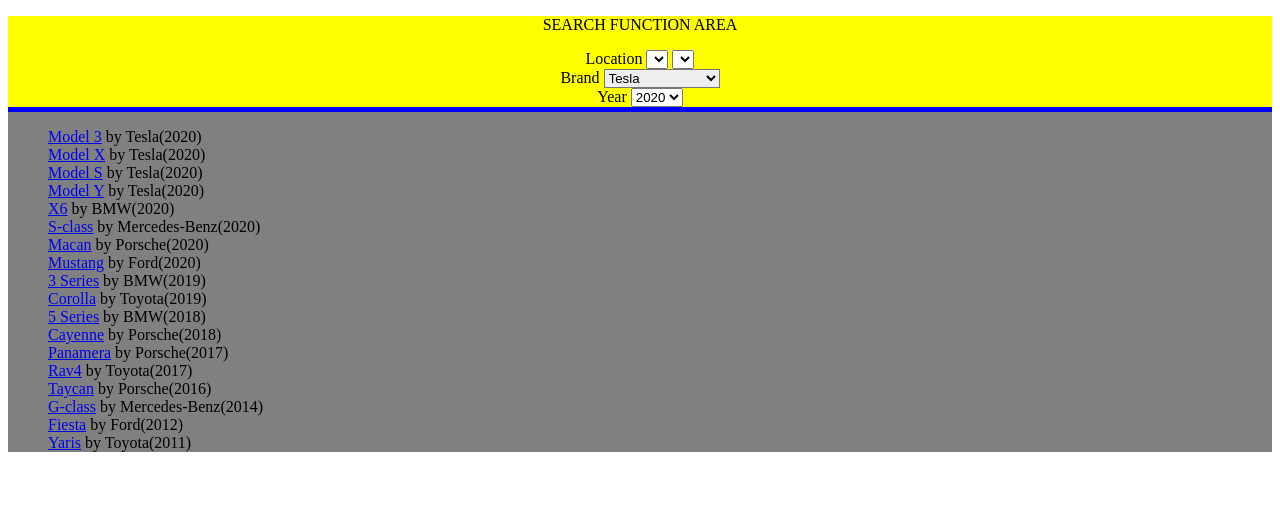
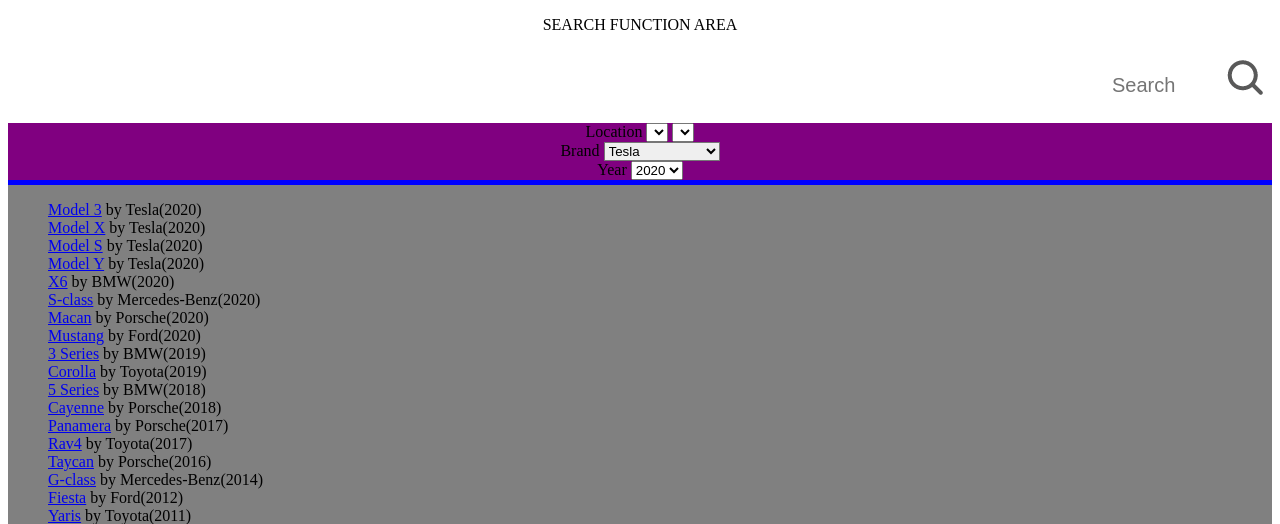
Before and after one commit to gchun88/carbuddy, a Django app: page /list/ in a window 1280 px wide. Shown: the part 98-622 px from the top of the page. Run offline with Django 3.2, Linux system fonts and the light colour scheme; data comes from the database, SQL or seed files in the repository; lists and menus that the app fills with data are empty; some libraries are stand-ins or nearby versions.

Commit message:
Implemented the search bar

```diff
--- a/listing/static/css/styles.css
+++ b/listing/static/css/styles.css
@@ -56,8 +56,8 @@
 
 .search_filter {
 	text-align: center;
-	background-color: yellow;
-}
+/*	background-color: yellow;
+*/}
 
 .car_list {
 	list-style: none;
@@ -78,7 +78,7 @@
 .brand_filter {
 	border-width: 1px;
 	border-style: solid;
-	border-crolor: rgb(118, 118, 118);
+	border-color: rgb(118, 118, 118);
 	border-image: initial;
 }
 
@@ -86,3 +86,34 @@
 	background-color: grey;
 	border-top: 5px solid blue;
 }
+
+.search-box {
+	float: right;
+/*	border: 1px solid black;
+*/	margin-bottom: 20px;
+}
+.search-box form {
+	font-size: 0;
+}
+
+.search-box form input[type=text] {
+	padding: 6px;
+	margin-top: 18px;
+	width: 100px;
+	font-size: 20px;
+	border: none;
+}
+
+.search-box form input[type=submit] {
+	float: right;
+	background: url('/static/search.png');
+	background-repeat: no-repeat;
+	width: 54px;
+	height: 52px;
+	border: none;
+}
+
+.filter-container {
+	background-color: purple;
+	clear: both;
+}
--- a/listing/templates/listing/car_list.html
+++ b/listing/templates/listing/car_list.html
@@ -3,7 +3,18 @@
 {% block content %}
 
   <div class="search_filter">
-  	<p>SEARCH FUNCTION AREA
+  	<p>SEARCH FUNCTION AREA</p>
+    <div class="search-box-container">
+      <div class="search-box">
+        <form method="post" action="#">
+          <input type="text" name="search" id="textSearch" placeholder="Search">
+          <input type="submit" name="submit" id="searchButton" value="">
+        </form>
+      </div>
+    </div>
+
+    <div class="filter-container">
+
   	  <form method="GET" action=".">
   	   <!-- <label for="location">Location</label>
   	   <input type="text" placeholder="State">
@@ -55,9 +66,10 @@
          {% endif %}
          </select>
        </div>
-
   	  </form>
     </div>
+  </div>
+
 
   <div class="car_list_container">
     {% if car_list %}
```
Also changed, not shown: listing/static/search.png (added). Lines whose indentation alone changed are shown as unchanged.
